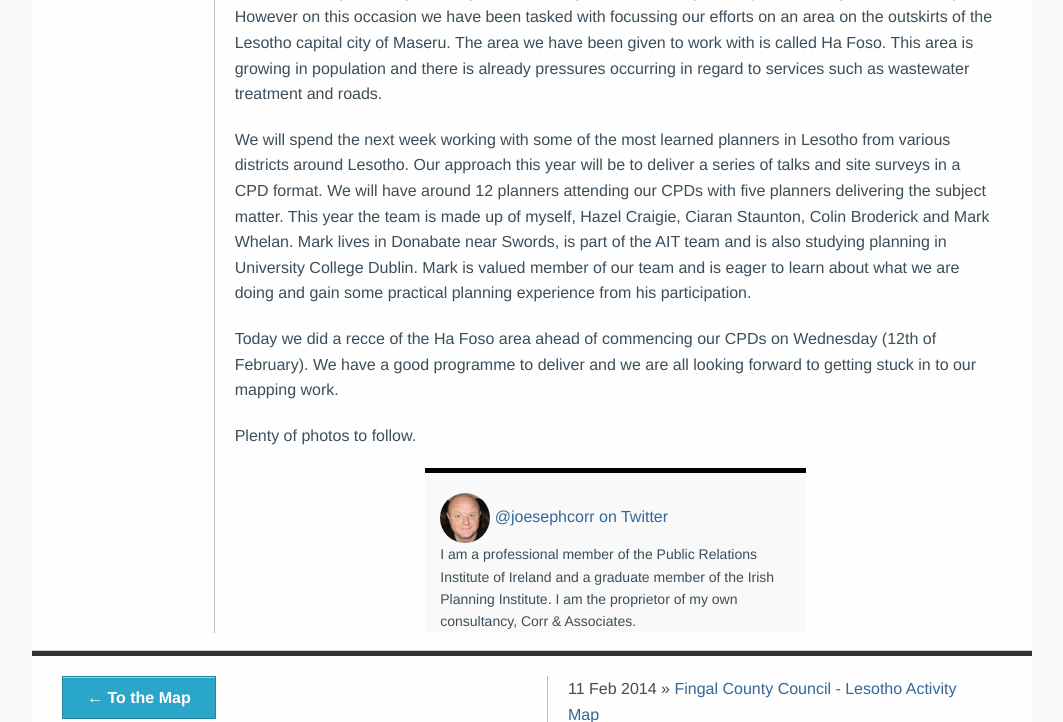
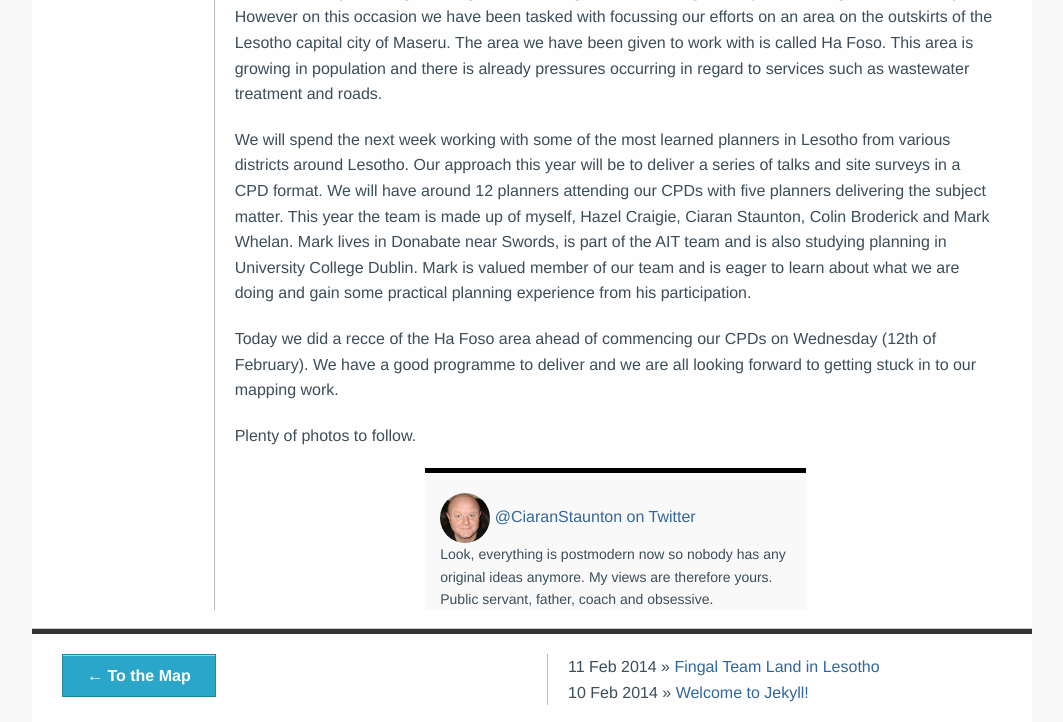
Before and after one commit to rustyb/lesotho, a Jekyll site: the page built from _posts/2014-02-11-fingal-land.markdown, in a window 1280 px wide and 900 px high, scrolled down 804 px, cut to the strip 0-722 px from the top of the window. Shown: the whole strip, without its empty margins (108-1171 px from the left). Built offline with Jekyll 4.4.1, drawn with Linux system fonts in a browser that asks for light colours; Markdown is read by kramdown in place of the engine named in the settings.

Commit message:
added ciaran bio etc

```diff
--- /dev/null
+++ b/_includes/ciaran.html
@@ -0,0 +1,4 @@
+<div class="large-6 columns large-centered" style="border-top:5px solid #000; padding-top:20px; background:#f9f9f9;">
+	<img class="dot" src="{{site.baseurl}}/img/jc.jpg" width="50px"> <a href="https://twitter.com/CiaranStaunton">@CiaranStaunton on Twitter</a>
+<p style="font-size:14px;"> Look, everything is postmodern now so nobody has any original ideas anymore. My views are therefore yours. Public servant, father, coach and obsessive.</p>
+</div>
--- a/_includes/html_head.html
+++ b/_includes/html_head.html
@@ -19,6 +19,12 @@
 </head>
 <body>
 	<div class="row">
-		<h1><img src="{{site.baseurl}}/img/lesotho.png" width="100px"/>
-		<img src="{{site.baseurl}}/img/fingal.png" width="250px"/></h1>
+		<h1>
+		<a href="{{site.baseurl}}/">
+		<img src="{{site.baseurl}}/img/lesotho.png" width="100px"/>
+		<img src="{{site.baseurl}}/img/fingal.png" width="250px"/>
+		<img src="{{site.baseurl}}/img/action_ireland.jpg" width="140px"/>
+		</a>
+
+		</h1>
 	</div>
--- a/_posts/2014-02-11-fingal-land.markdown
+++ b/_posts/2014-02-11-fingal-land.markdown
@@ -15,4 +15,4 @@ Today we did a recce of the Ha Foso area ahead of commencing our CPDs on Wednesd
 
 Plenty of photos to follow.
 
-{% include joe.html %}
+{% include ciaran.html %}
--- a/_posts/2014-02-11-map.html
+++ b/map/index.html
@@ -1,7 +1,6 @@
 ---
 title: "Fingal County Council - Lesotho Activity Map"
 layout: map
-permalink: map
 ---
 
 
```
Also changed, not shown: index.html (+17 -5 lines), img/action_ireland.jpg (added).
